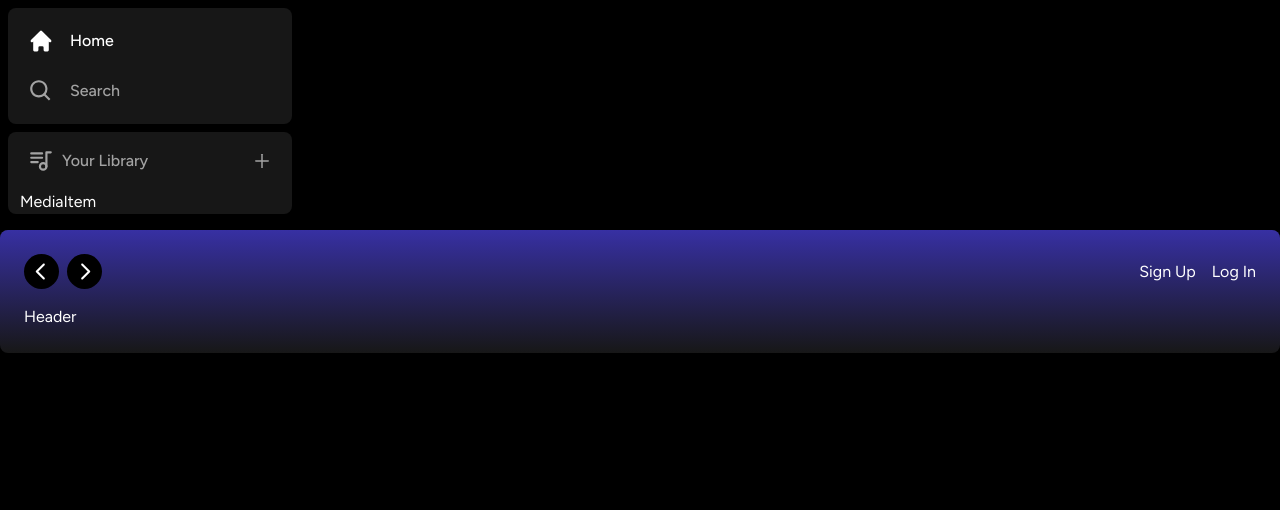
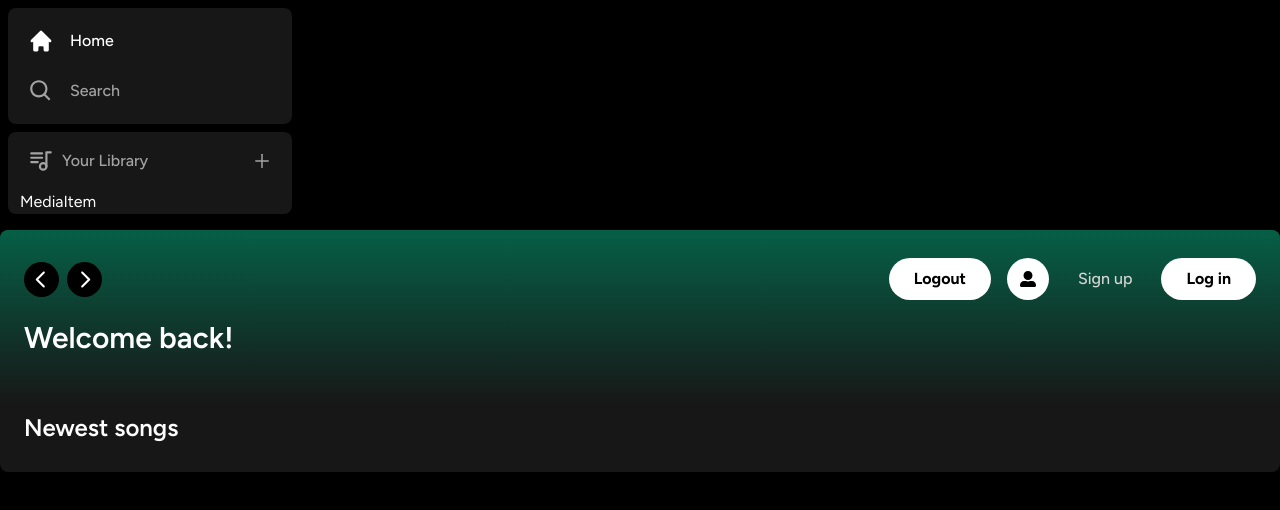
Before and after one commit to Roeck/Ekko, a Next.js app: page / in a window 1280 px wide. Shown: the top 510 px of the page. Built offline with nearby package versions, Linux system fonts and the light colour scheme.

Commit message:
Button component and main page styling

```diff
--- a/app/(site)/page.tsx
+++ b/app/(site)/page.tsx
@@ -1,6 +1,8 @@
 import Header from "@/components/Header";
 
-export default function Home() {
+export const revalidate = 0;
+
+export default async function Home() {
   return (
     <div
       className="
@@ -12,7 +14,35 @@ export default function Home() {
         overflow-y-auto
       "
     >
-      <Header>Header</Header>
+      <Header>
+        <div className="mb-2">
+          <h1
+            className="
+            text-white
+              text-3xl
+              font-semibold
+            "
+          >
+            Welcome back!
+          </h1>
+          <div
+            className="
+              grid
+              grid-cols-1
+              sm:grid-cols-2
+              xl:grid-cols-3
+              2xl:grid-cols-4
+              gap-3
+              mt-4
+            "
+          ></div>
+        </div>
+      </Header>
+      <div className="mt-2 mb-7 px-6">
+        <div className="flex justify-between items-center">
+          <h1 className="text-white text-2xl font-semibold">Newest songs</h1>
+        </div>
+      </div>
     </div>
   );
 }
--- /dev/null
+++ b/components/Button.tsx
@@ -0,0 +1,43 @@
+import { forwardRef } from "react";
+import { twMerge } from "tailwind-merge";
+
+export interface ButtonProps
+  extends React.ButtonHTMLAttributes<HTMLButtonElement> {}
+
+const Button = forwardRef<HTMLButtonElement, ButtonProps>(
+  ({ className, children, disabled, type = "button", ...props }, ref) => {
+    return (
+      <button
+        type={type}
+        className={twMerge(
+          `
+        w-full
+        rounded-full
+        bg-indigo-500
+        border
+        border-transparent
+        px-3
+        py-3
+        disabled:cursor-not-allowed
+        disabled:opacity-50
+        text-black
+        font-bold
+        hover:opacity-75
+        transition
+      `,
+          disabled && "opacity-75 cursor-not-allowed",
+          className
+        )}
+        disabled={disabled}
+        ref={ref}
+        {...props}
+      >
+        {children}
+      </button>
+    );
+  }
+);
+
+Button.displayName = "Button";
+
+export default Button;
--- a/components/Header.tsx
+++ b/components/Header.tsx
@@ -6,6 +6,8 @@ import { useRouter } from "next/navigation";
 import { FaUserAlt } from "react-icons/fa";
 import { HiHome } from "react-icons/hi";
 import { BiSearch } from "react-icons/bi";
+
+import Button from "./Button";
 
 interface HeaderProps {
   children: React.ReactNode;
@@ -21,7 +23,7 @@ const Header: React.FC<HeaderProps> = ({ children, className }) => {
         `
         h-fit
         bg-gradient-to-b
-        from-indigo-800
+        from-emerald-800
         p-6
         `,
         className
@@ -91,9 +93,29 @@ const Header: React.FC<HeaderProps> = ({ children, className }) => {
           </button>
         </div>
         <div className="flex justify-between items-center gap-x-4">
+          <div className="flex gap-x-4 items-center">
+            <Button onClick={handleLogout} className="bg-white px-6 py-2">
+              Logout
+            </Button>
+            <Button className="bg-white">
+              <FaUserAlt />
+            </Button>
+          </div>
           <>
-            <div>Sign Up</div>
-            <div>Log In</div>
+            <div>
+              <Button
+                className="
+                    bg-transparent
+                    text-neutral-300
+                    font-medium
+                  "
+              >
+                Sign up
+              </Button>
+            </div>
+            <div>
+              <Button className="bg-white px-6 py-2">Log in</Button>
+            </div>
           </>
         </div>
       </div>
```
Lines whose indentation alone changed are shown as unchanged.
